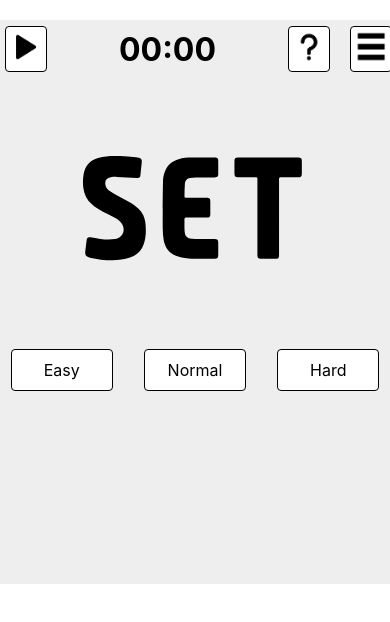
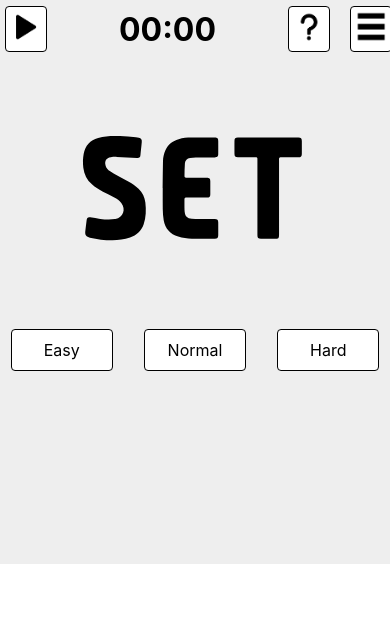
Before and after one commit to nxd/set, a React (Create React App) app: page / in a window 390 px wide. Shown: the top 622 px of the page. Built offline with nearby package versions, Linux system fonts and the light colour scheme.

Commit message:
adjusted margins for smallest screen, needed futher refining

```diff
--- a/src/Components/App/App.css
+++ b/src/Components/App/App.css
@@ -48,4 +48,13 @@
  	.left-panel {
 		flex:1;
 	}
+
 }
+
+@media screen and (max-width: 500px) {
+
+.App {
+		margin: 0;
+		width: 100%;
+	}
+}
```
